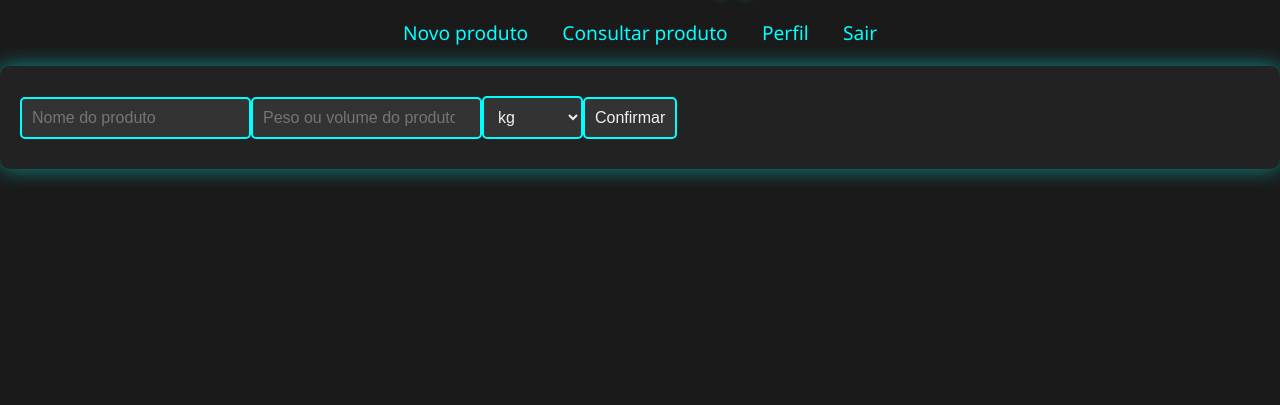
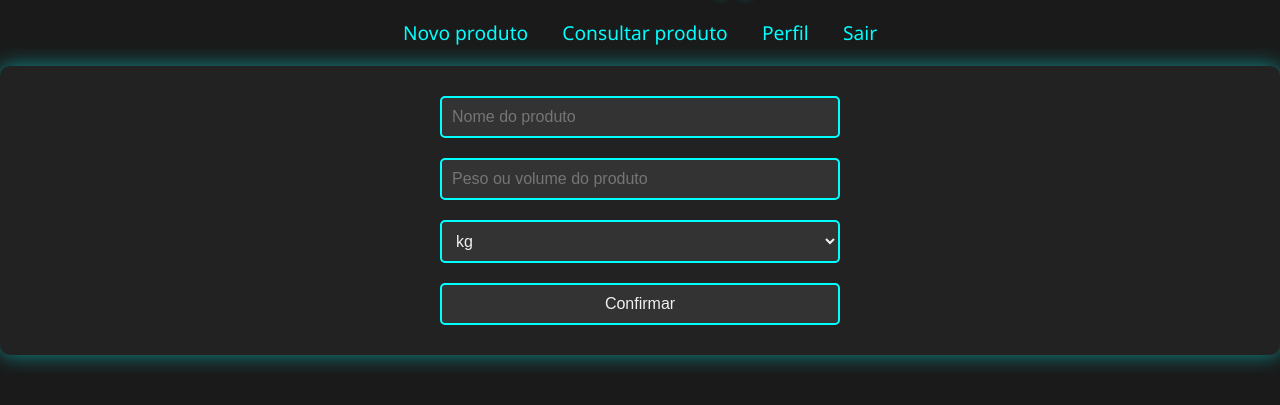
Before and after one commit to MeusExercicios/calculadoraCustos, a plain HTML site: page escolhaUmaOpcao - 2.html in a window 1280 px wide. Both pictures are taken after a click on the link "Novo produto". Shown: the part 67-472 px from the top of the page. Drawn offline with Linux system fonts and the light colour scheme.

Commit message:
Centralizei os campos

```diff
--- a/styles.css
+++ b/styles.css
@@ -39,6 +39,8 @@ button {
   margin: 10px 0;
   font-size: 1em;
   border-radius: 5px;
+  box-sizing: border-box; /* Garantir que padding e border estão incluídos na largura e altura */
+  width: 100%; /* Ocupa toda a largura do pai */
 }
 
 input:focus,
@@ -64,6 +66,20 @@ section {
   padding: 20px;
   border-radius: 10px;
   box-shadow: 0 0 20px rgba(0, 255, 255, 0.5);
+}
+
+/* Adicione esta regra para centralizar os campos */
+#cadastrar {
+  display: flex;
+  flex-direction: column;
+  align-items: center;
+  justify-content: center;
+}
+
+#cadastrar > * {
+  width: 80%; /* Define o mesmo tamanho para todos os campos */
+  max-width: 400px; /* Define um tamanho máximo */
+  margin: 10px 0;
 }
 
 .produto {
```
